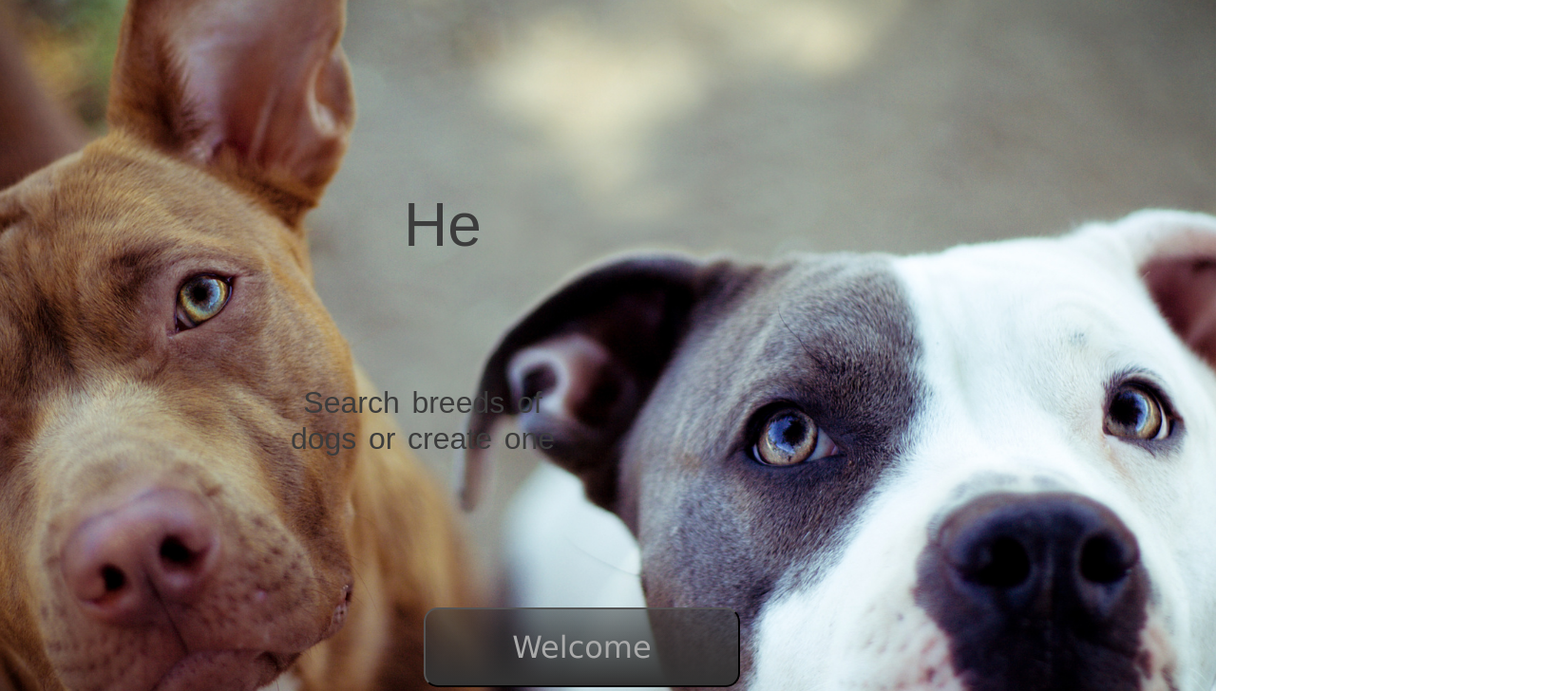
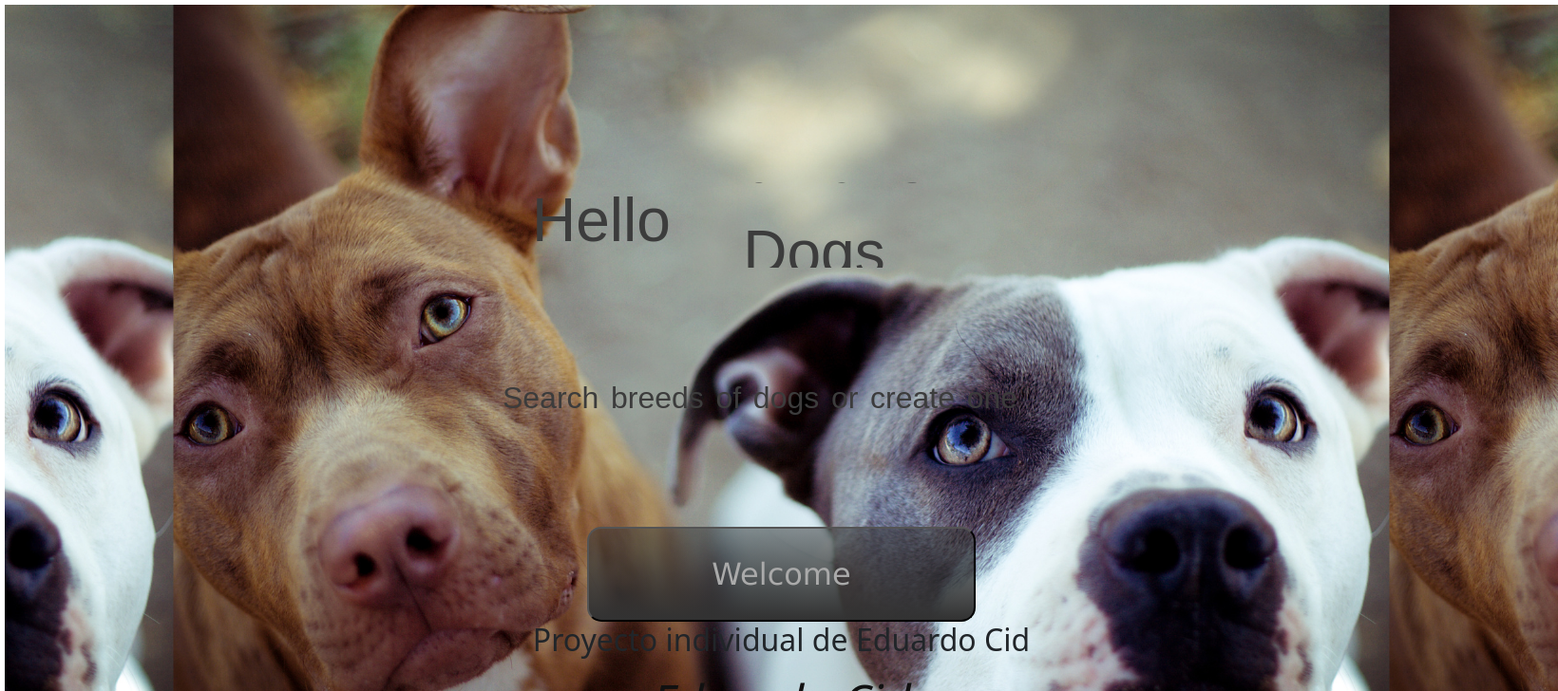
Before and after one commit to Eduardocid200/PI-Dogs-main, a React (Create React App) app in the folder client/: page / in a window 1280 px wide. Shown: the top 728 px of the page at 95% size, 1640 px wide, since content can reach past the window. Built offline with nearby package versions, Linux system fonts and the light colour scheme.

Commit message:
Update landingPage.css
updating

```diff
--- a/client/src/components/landingPage.css
+++ b/client/src/components/landingPage.css
@@ -1,16 +1,17 @@
+
 .landing_page {
 background-image: url('../images/303944.jpg');
-    width: 1335px;
-    height: 900px;
+width: 1635px;
+height: 1200px;
 background-repeat: no-repeat;
 background-position: center;
 background-attachment: fixed;
 background-size: cover;
-    padding-top: 60px;
-    margin: -55px;
+padding-top: 200px;
+margin: 5px;
 background-color: rgb(53, 53, 53);
+}
 
-}
 .content {
 display: flex;
 width: 480px;
@@ -18,104 +19,85 @@
 color: rgb(60, 60, 60);
 font-size: 4rem;
 line-height: 80px;
-
 position: absolute;
-    padding-left: 25rem;
-    margin-left: 5rem;
-    margin-top: 12rem;
+left: 35rem;
+top: 12rem;
 font-family: Arial, Helvetica, sans-serif;
 overflow: hidden;
-
 }
 
 .tittle1 {
 list-style: none;
-    padding-left: 0px;
+display: flex;
+margin-left: 0px;
 animation: cambiar 4s infinite;
 }
-    ul,p{
+ul, p {
 margin: 0;
-
 }
 
 @keyframes cambiar {
-        /* 0%{ marging-top: 0px;}
-        20%{ marging-top: 0px;}
-        25%{ marging-top: -40px;}
-        50%{ marging-top: -40px;}
-        55%{ marging-top: -80px;}
-        80%{ marging-top: -80px;}
-        85%{ marging-top: -40px;}
-        95%{ marging-top: -40px;}
-        100%{ marging-top: 0px;} */
-
-            0%{
+0% {
 transform: translateY(0px);
 }
-            20%{
+20% {
 transform: translateY(0px);
 }
-            25%{
+25% {
 transform: translateY(-40px);
 }
-              50%{
+50% {
 transform: translateY(-65px);
 }
-              55%{
+55% {
 transform: translateY(-80px);
 }
-              80%{
+80% {
 transform: translateY(-80px);
 }
-              85%{
+85% {
 transform: translateY(-65px);
 }
-              95%{
+95% {
 transform: translateY(-40px);
 }
-
-            100%{
+100% {
 transform: translateY(0px);
 }
 }
 
-
 .subtitle_landing {
-
-    top: 50rem;
-    left: 28rem;
-    padding-left: 360px;
-
+position: absolute;
+top: 400px;
+left: 480px;
 width: 40rem;
 word-spacing: 0.1cm;
 font-family: Arial, Helvetica, sans-serif;
 color: rgb(60, 60, 60);
-    margin-top: 400px;
 text-decoration: none;
 font-size: xx-large;
-
 }
 
 .button_landing {
-    background: -o-linear-gradient(rgba(50, 50, 50, .5), rgba(50, 50, 50, .75), rgb(50, 50, 50));
-    background: -moz-linear-gradient(rgba(50, 50, 50, .5), rgba(50, 50, 50, .75), rgb(50, 50, 50));
-    background: -webkit-linear-gradient(rgba(50, 50, 50, .5), rgba(50, 50, 50, .75), rgb(50, 50, 50));
 background: linear-gradient(rgba(50, 50, 50, .5), rgba(50, 50, 50, .75), rgb(50, 50, 50));
-
 height: 10%;
 width: 25%;
-            margin-top: 65px;
 padding: 0px;
 color: #aaa;
 font-size: xx-large;
 font-family: 'Lucida Sans', 'Lucida Sans Regular', 'Lucida Grande', 'Lucida Sans Unicode', Geneva, Verdana, sans-serif;
 border-radius: 15px;
-margin-top: 150px;
+margin-top: 350px;
 }
 
 .button_landing:hover {
-
 outline-offset: 80px;
 text-shadow: 5px 5px 5px rgb(255, 0, 0);
 border: 25px;
 }
+.bi-github {
+  color: rgb(17, 17, 17);
+  font-size: 50px;
+  text-decoration: none;
+
+}
```
Lines whose indentation alone changed are shown as unchanged.
